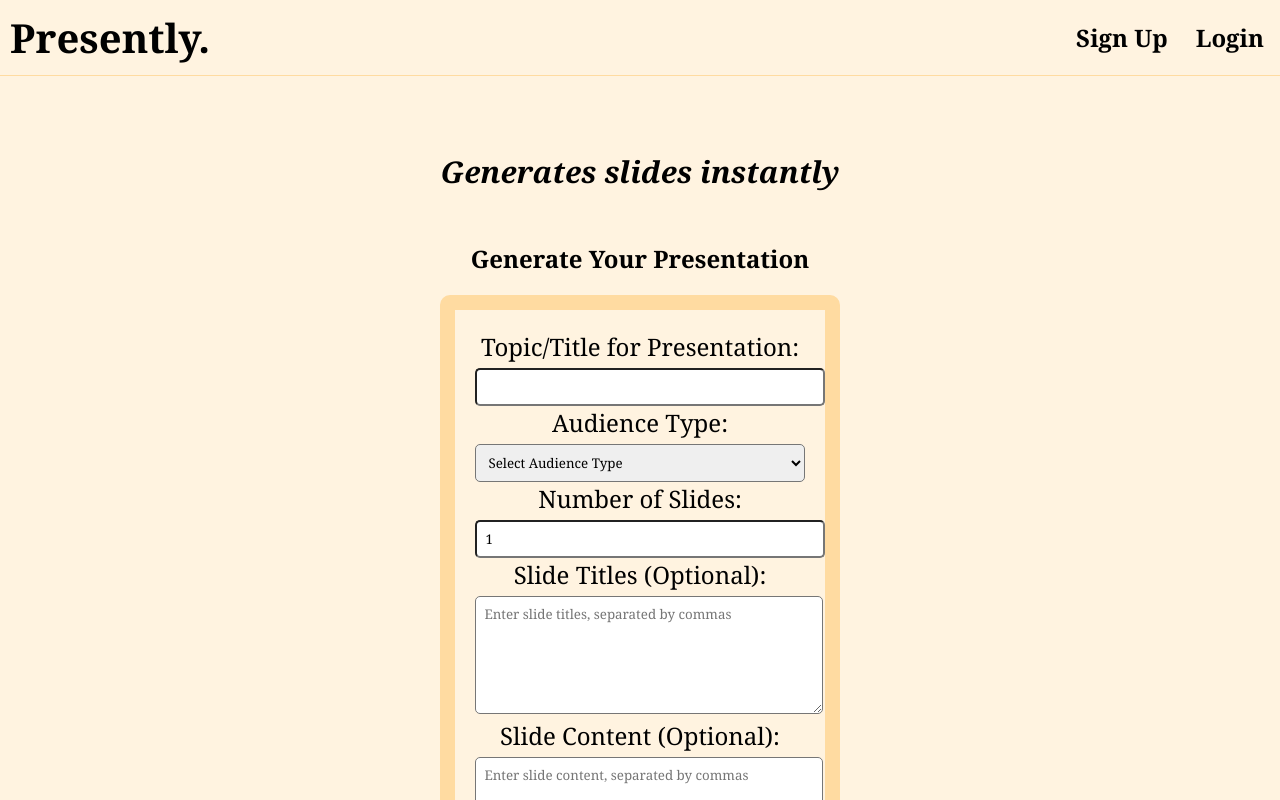
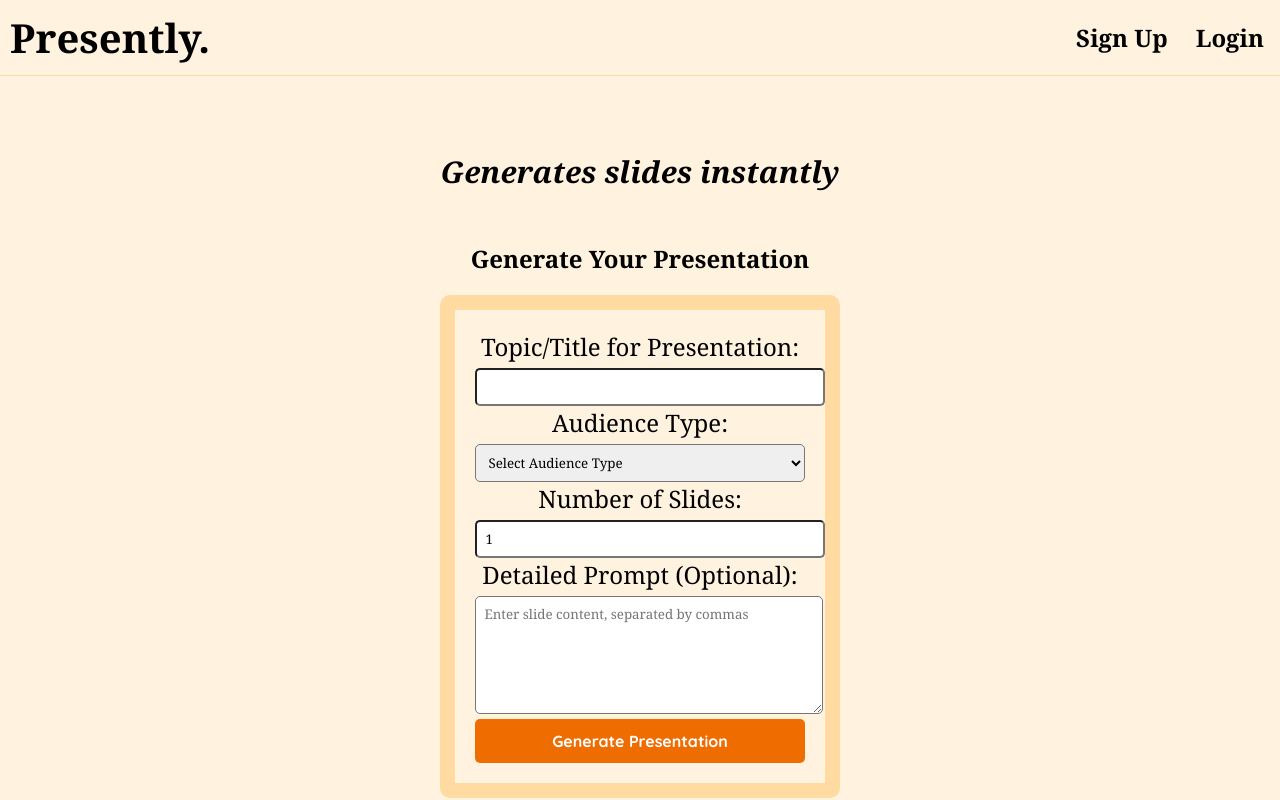
Before and after one commit to mynameiskennith/Presently-v1.0, a React (Create React App) app in the folder frontend/: page /generate in a window 1280 px wide. Shown: the top 800 px of the page. Built offline with nearby package versions, Linux system fonts and the light colour scheme.

Commit message:
changed ppt generation parameters and prompt

```diff
--- a/frontend/src/GenerationPage.jsx
+++ b/frontend/src/GenerationPage.jsx
@@ -22,7 +22,7 @@ const GenerationPage = () => {
             topic: formData.topic,
             audienceType: formData.audienceType,
             numberOfSlides: formData.numberOfSlides,
-            slideTitles: formData.slideTitles ? formData.slideTitles.split(',') : [],
+            // slideTitles: formData.slideTitles ? formData.slideTitles.split(',') : [],
             slideContent: formData.slideContent ? formData.slideContent.split(',') : [],
         };
 
@@ -110,7 +110,7 @@ const GenerationPage = () => {
                         </div>
 
                         {/* Slide Titles Input */}
-                        <div>
+                        {/* {<div>
                             <label htmlFor="slideTitles">Slide Titles (Optional):</label>
                             <textarea
                                 id="slideTitles"
@@ -119,11 +119,11 @@ const GenerationPage = () => {
                                 onChange={handleChange}
                                 placeholder="Enter slide titles, separated by commas"
                             ></textarea>
-                        </div>
+                        </div>} */}
 
                         {/* Slide Content Input */}
                         <div>
-                            <label htmlFor="slideContent">Slide Content (Optional):</label>
+                            <label htmlFor="slideContent">Detailed Prompt (Optional):</label>
                             <textarea
                                 id="slideContent"
                                 name="slideContent"
```
Also changed, not shown: 1 other file (tests, documents, lock files or other folders).
